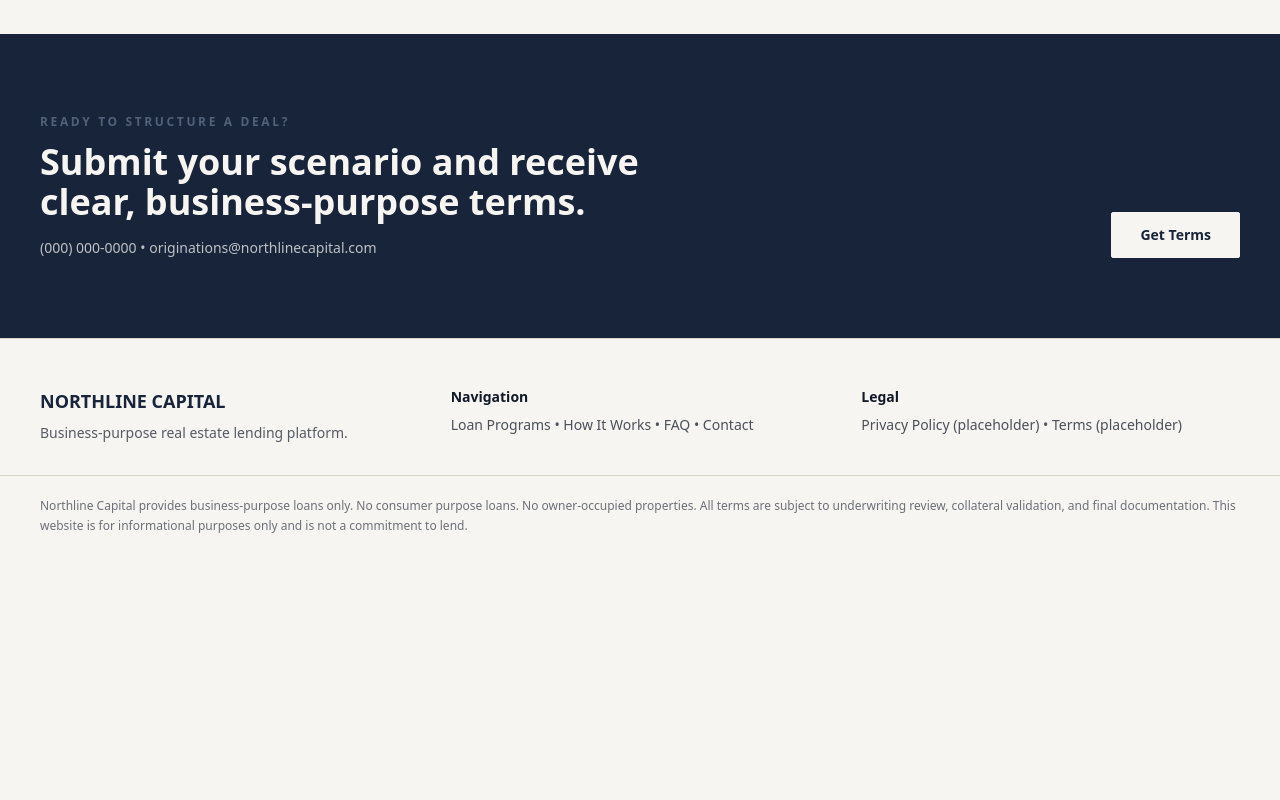
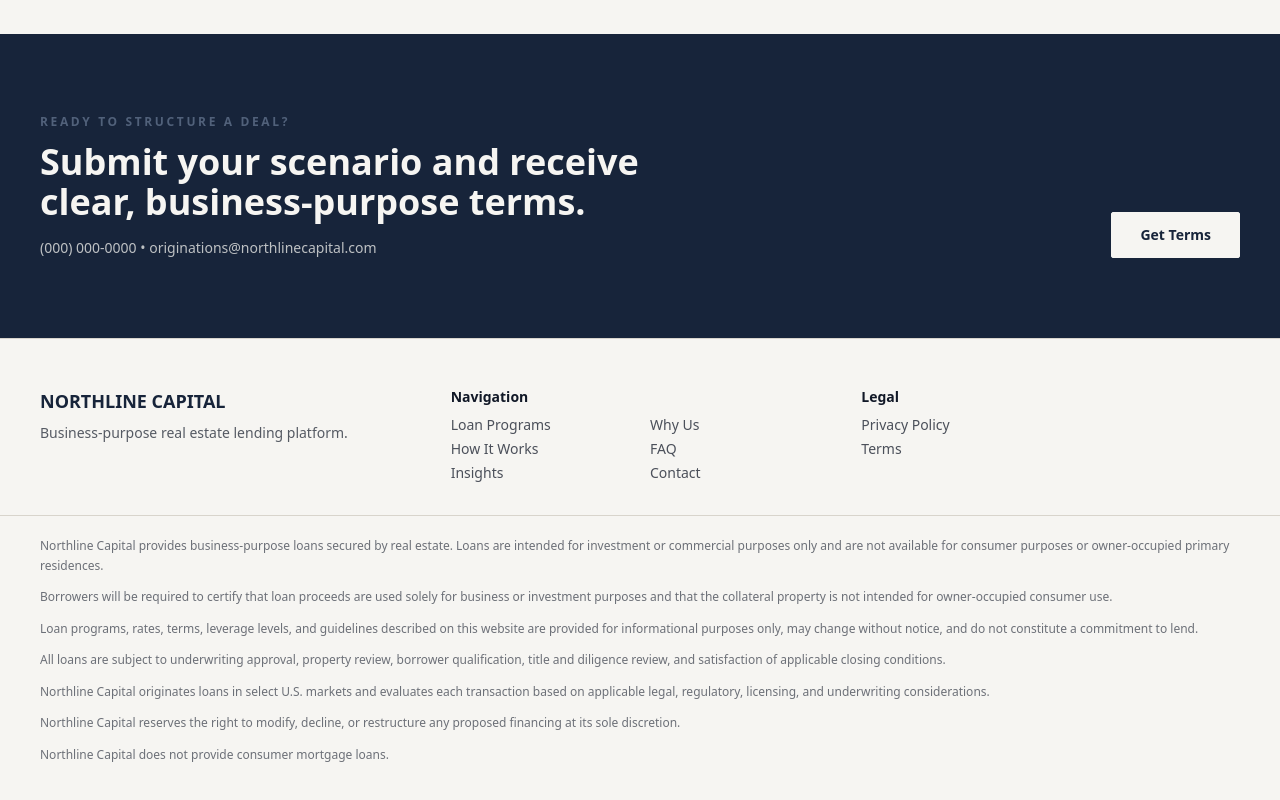
Before and after one commit to gdsatherlie/lending, a Next.js app: page / in a window 1280 px wide. Shown: the part 5160-5960 px from the top of the page. Before the commit the page ends 5743 px from the top, so only its background shows below. Built offline with nearby package versions, Linux system fonts and the light colour scheme.

Commit message:
Use shared footer component on homepage

```diff
--- a/app/page.tsx
+++ b/app/page.tsx
@@ -2,6 +2,7 @@ import Image from 'next/image';
 import Link from 'next/link';
 import { ArrowUpRight, Clock3, Landmark, ShieldCheck, type LucideIcon } from 'lucide-react';
 import { SiteHeader } from '@/components/site-header';
+import { SiteFooter } from '@/components/site-footer';
 
 const programs = [
   {
@@ -274,25 +275,8 @@ export default function Home() {
         </div>
       </section>
 
-      <footer id="contact" className="border-t border-stone bg-cloud py-12">
-        <div className="section-shell grid gap-8 md:grid-cols-3">
-          <div>
-            <p className="text-lg font-semibold text-navy">NORTHLINE CAPITAL</p>
-            <p className="mt-2 text-sm text-ink/70">Business-purpose real estate lending platform.</p>
-          </div>
-          <div className="text-sm text-ink/75">
-            <p className="font-semibold text-ink">Navigation</p>
-            <p className="mt-2">Loan Programs • How It Works • FAQ • Contact</p>
-          </div>
-          <div className="text-sm text-ink/75">
-            <p className="font-semibold text-ink">Legal</p>
-            <p className="mt-2">Privacy Policy (placeholder) • Terms (placeholder)</p>
-          </div>
-        </div>
-        <div className="section-shell mt-8 border-t border-stone pt-5 text-xs leading-relaxed text-ink/60">
-          Northline Capital provides business-purpose loans only. No consumer purpose loans. No owner-occupied properties. All terms are subject to underwriting review, collateral validation, and final documentation. This website is for informational purposes only and is not a commitment to lend.
-        </div>
-      </footer>
+
+      <SiteFooter />
     </main>
   );
 }
```
